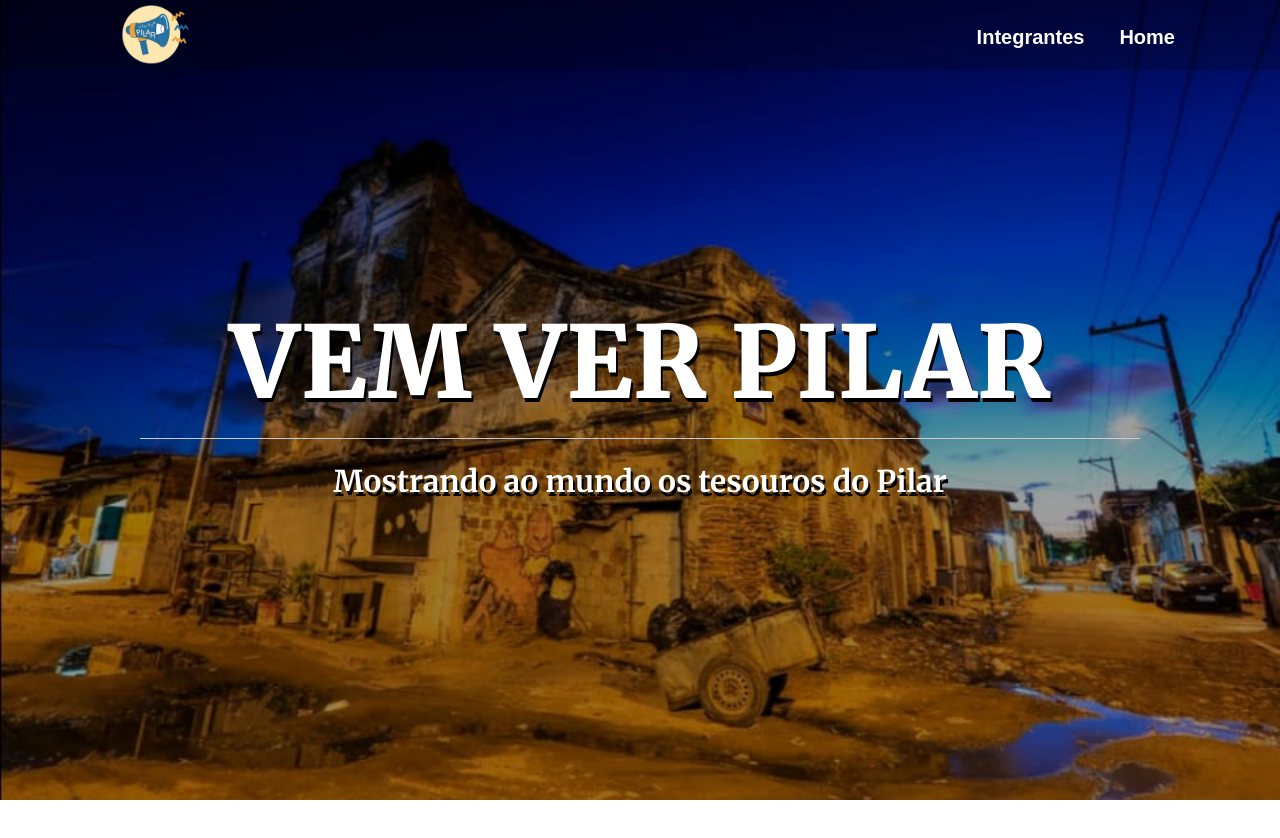
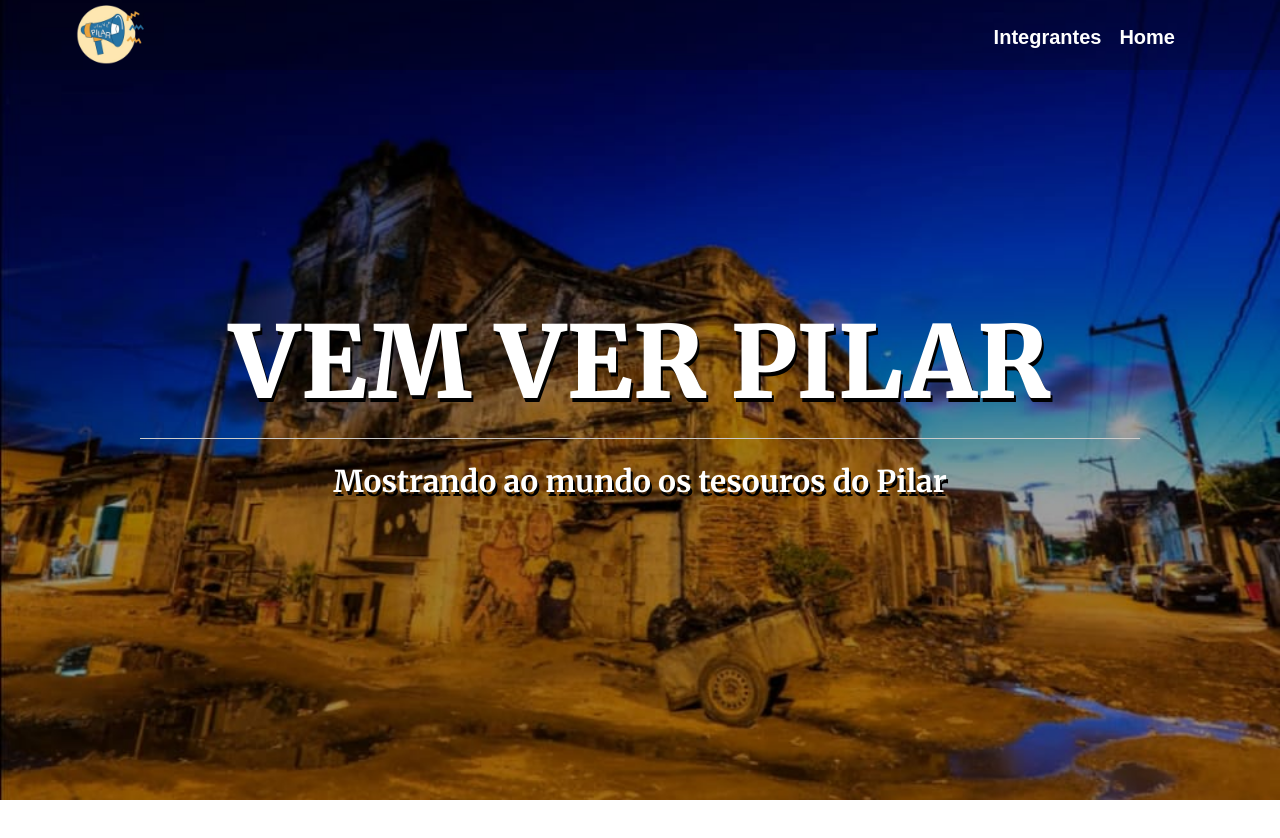
Before and after one commit to gabriel-meiki/vem-ver-pilar--site, a plain HTML site: page index.html in a window 1280 px wide. Shown: the top 838 px of the page. Drawn offline with Linux system fonts and the light colour scheme.

Commit message:
atualizando o nav - 2

```diff
--- a/css/style.css
+++ b/css/style.css
@@ -33,7 +33,10 @@ header nav{
     justify-content: space-between;
     padding: 0 105px;
     background-color: rgba(0, 0, 0, 0.200);
+}
 
+header nav div#logo{
+    margin-left: -45px;
 }
 
 header nav div#logo a img{
@@ -44,11 +47,12 @@ header nav div#logo a img{
 header nav ul{
     display: flex;
     list-style: none;
+
 }
 
 header nav ul li{
     padding-top: 26px;
-    margin-left: 35px;
+    margin-left: 18px;
 }
 
 header nav li a{
```
